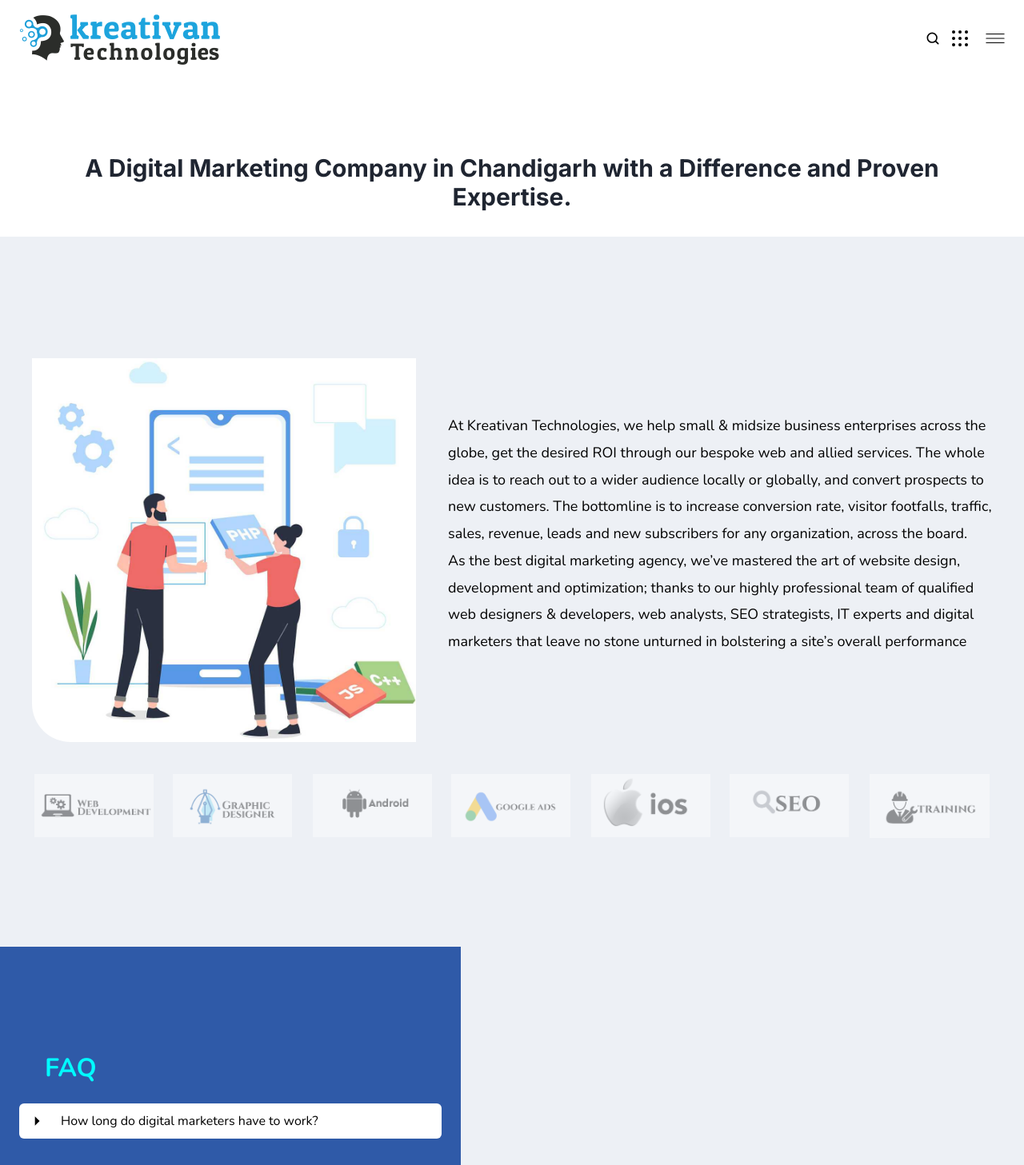
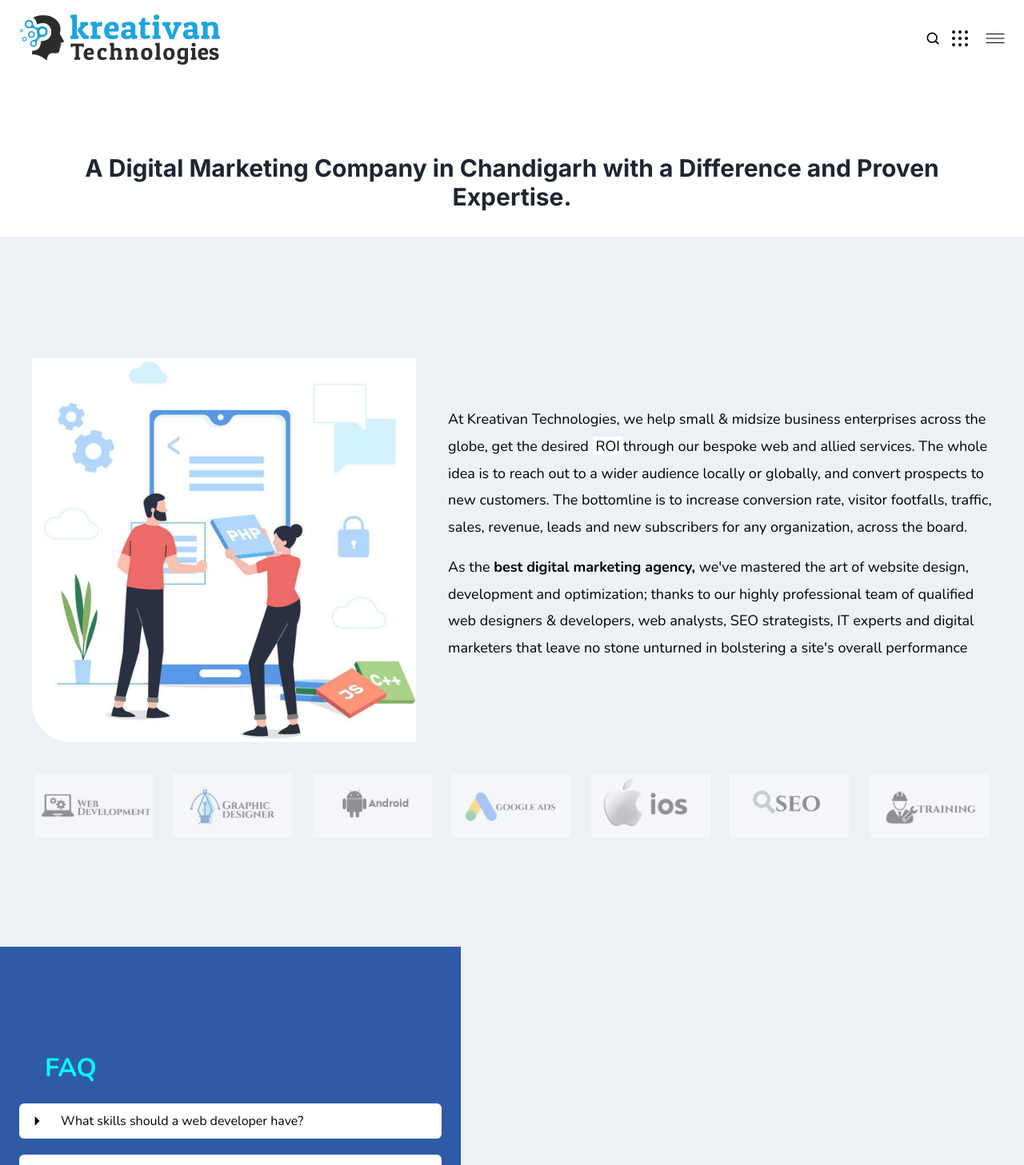
Before and after one commit to punyaprashun25/KreativanWebsite, a React (Vite) app: page / in a window 1280 px wide. Shown: the top 1457 px of the page at 80% size. Built offline with nearby package versions, Linux system fonts and the light colour scheme.

Commit message:
Faq section completed

```diff
--- a/src/components/About.jsx
+++ b/src/components/About.jsx
@@ -3,12 +3,12 @@
 const About = () => {
   return (
     <div className='about w-full lg:flex items-center flex-row-reverse gap-10'>
-        <div className="info-box text-[13.5pt] leading-[1.875em]">
+        <div className="info-box text-[13.5pt] leading-[1.875em] flex flex-col gap-4">
             <p className="info-1">
-                At Kreativan Technologies, we help small & midsize business enterprises across the globe, get the desired <span> ROI </span>through our bespoke web and allied services. The whole idea is to reach out to a wider audience locally or globally, and convert prospects to new customers. The bottomline is to increase conversion rate, visitor footfalls, traffic, sales, revenue, leads and new subscribers for any organization, across the board.
+                At Kreativan Technologies, we help small & midsize business enterprises across the globe, get the desired <span className='bg-white px-1'>ROI</span>through our bespoke web and allied services. The whole idea is to reach out to a wider audience locally or globally, and convert prospects to new customers. The bottomline is to increase conversion rate, visitor footfalls, traffic, sales, revenue, leads and new subscribers for any organization, across the board.
             </p>
             <p className="info-2">
-                As the best digital marketing agency, we’ve mastered the art of website design, development and optimization; thanks to our highly professional team of qualified web designers & developers, web analysts, SEO strategists, IT experts and digital marketers that leave no stone unturned in bolstering a site’s overall performance
+                As the <span className="font-bold">best digital marketing agency,</span> we've mastered the art of website design, development and optimization; thanks to our highly professional team of qualified web designers & developers, web analysts, SEO strategists, IT experts and digital marketers that leave no stone unturned in bolstering a site's overall performance
             </p>
         </div>
         <img src={Illustration_1} alt="" className='w-full h-auto lg:w-[40%] mt-10 rounded-bl-[3rem]' />
--- a/src/components/CollapsingBox.jsx
+++ b/src/components/CollapsingBox.jsx
@@ -5,7 +5,7 @@
     <div className='collapsingBox w-full bg-white px-8 lg:px-2 lg:py-2 py-6 flex gap-4 items-center rounded-md'>
         <img src={rightArrow} alt="" className='w-7 h-7'/>
         <p className="question text-[1rem]">
-        How long do digital marketers have to work?
+          {ques}
         </p>
     </div>
   )
--- a/src/components/Faq.jsx
+++ b/src/components/Faq.jsx
@@ -42,10 +42,9 @@
             <div className="faqs flex flex-col gap-5">
                 {
                     data.map((item)=>{
-                        <CollapsingBox ques={item.ques} ans={item.ans} />
+                        return <CollapsingBox ques={item.ques} ans={item.ans} />
                     })
                 }
-                <CollapsingBox />
             </div>
         </div>
     )
```
